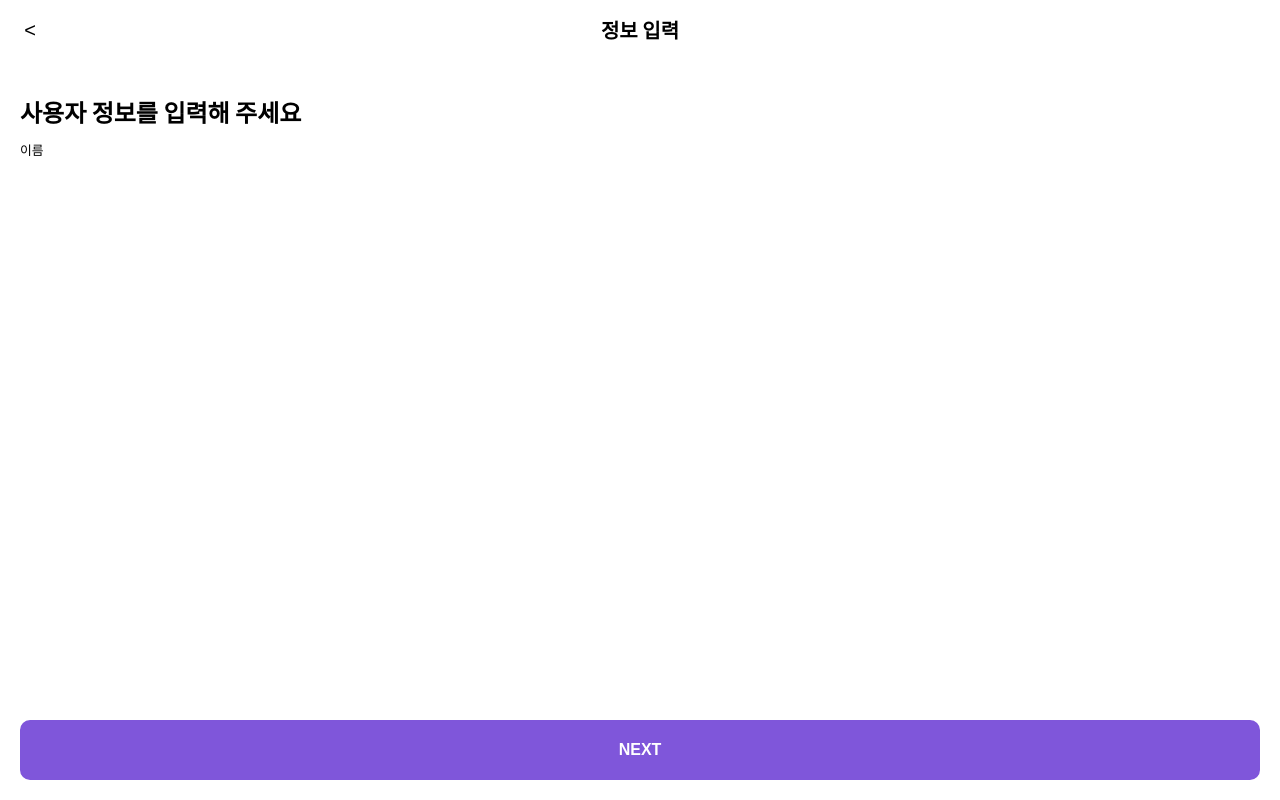
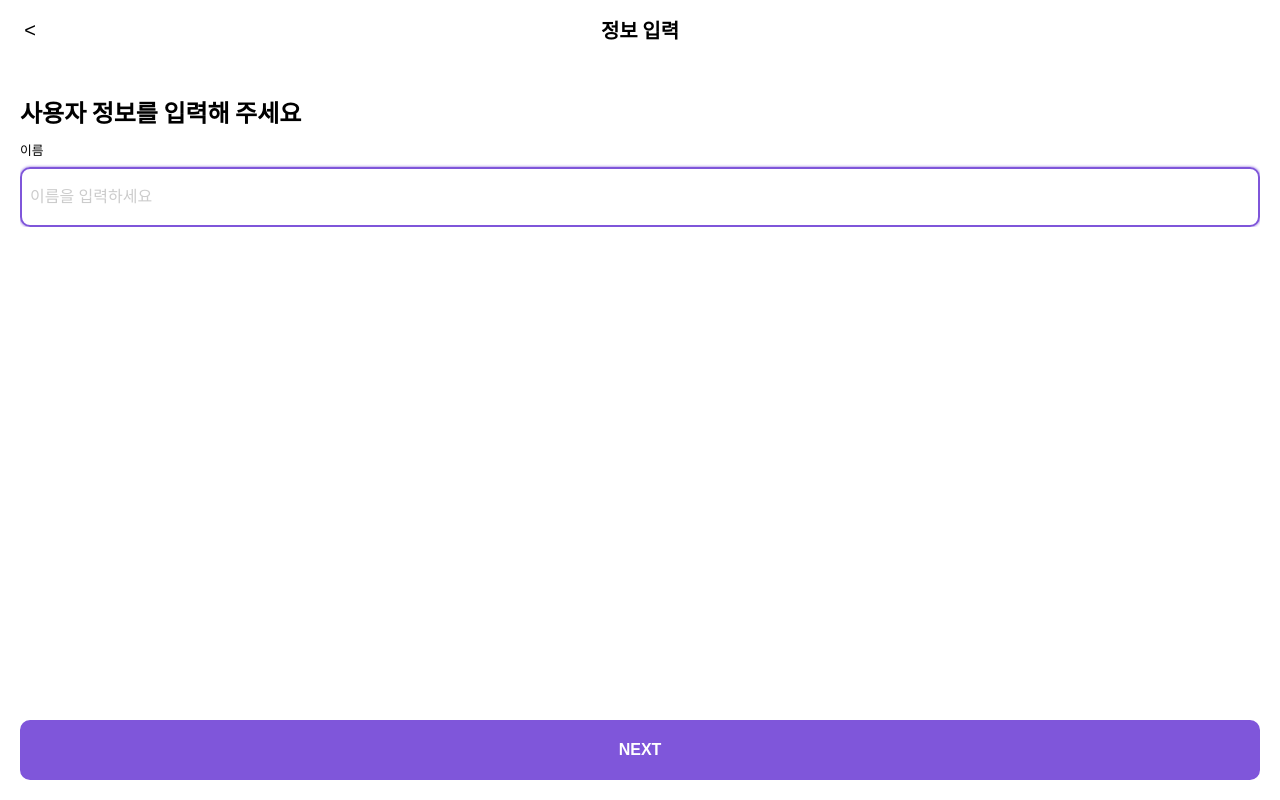
Before and after one commit to recordboy/dev, a Vue app: page /front in a window 1280 px wide. Both pictures are taken after a click on the button "NEXT". Built offline with nearby package versions, Linux system fonts and the light colour scheme.

Commit message:
인터렉션 테스트

```diff
--- a/src/assets/style/common.scss
+++ b/src/assets/style/common.scss
@@ -33,14 +33,9 @@ body {
         transition: border 0.2s ease-in-out;
         cursor: pointer;
         transform: scale(1, 0);
-        transition: transform 0.2s ;
-
-        &:focus {
-        }
-
+        transition: transform 0.2s;
         &:focus {
             transform: scale(1, 1);
-            color: red;
         }
     }
 
--- a/src/components/input/TextInput.vue
+++ b/src/components/input/TextInput.vue
@@ -8,17 +8,9 @@ export default {
   mounted() {
 
 
-    // var a = this.focus;
-    // console.log(a)
-
-    debugger
-    // setTimeout(() => {
-
-    //   var a = this.option.focus;
-    //   console.log(a)
-
-    //   this.$refs.a.focus();
-    // }, 500);
+    setTimeout(() => {
+      this.$refs[this.option.focus].focus();
+    }, 500);
 
     // setTimeout(() => {
     //   this.$refs.start01.focus();
@@ -30,7 +22,7 @@ export default {
 <template>
   <div class="text-input">
     <label :for="this.id">{{this.title}}</label>
-    <input :id="this.id" type="text" :placeholder="this.title + '을 입력하세요'" ref="start01" />
+    <input :id="this.id" type="text" :placeholder="this.title + '을 입력하세요'" :ref="this.option.focus" />
     <!-- <input :id="this.id" type="text" :placeholder="this.title + '을 입력하세요'" ref="aa" /> -->
   </div>
 </template>
--- a/src/pages/UserInfo.vue
+++ b/src/pages/UserInfo.vue
@@ -22,7 +22,7 @@ import TextInput from '../components/input/TextInput.vue';
 
 let option = {
   focus: 'start01',
-  motion: 0.2
+  motion: 500,
 }
 
 </script>
```
